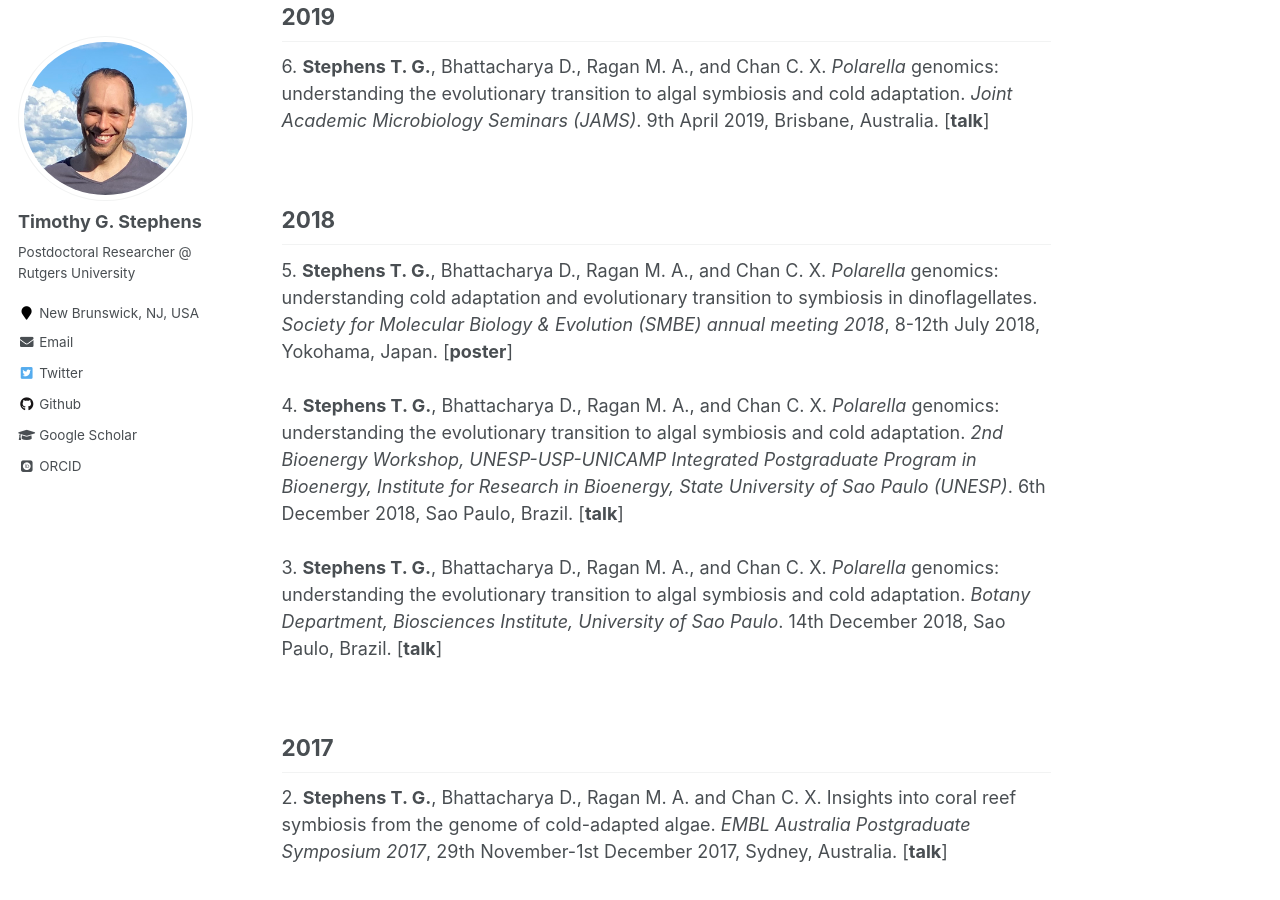
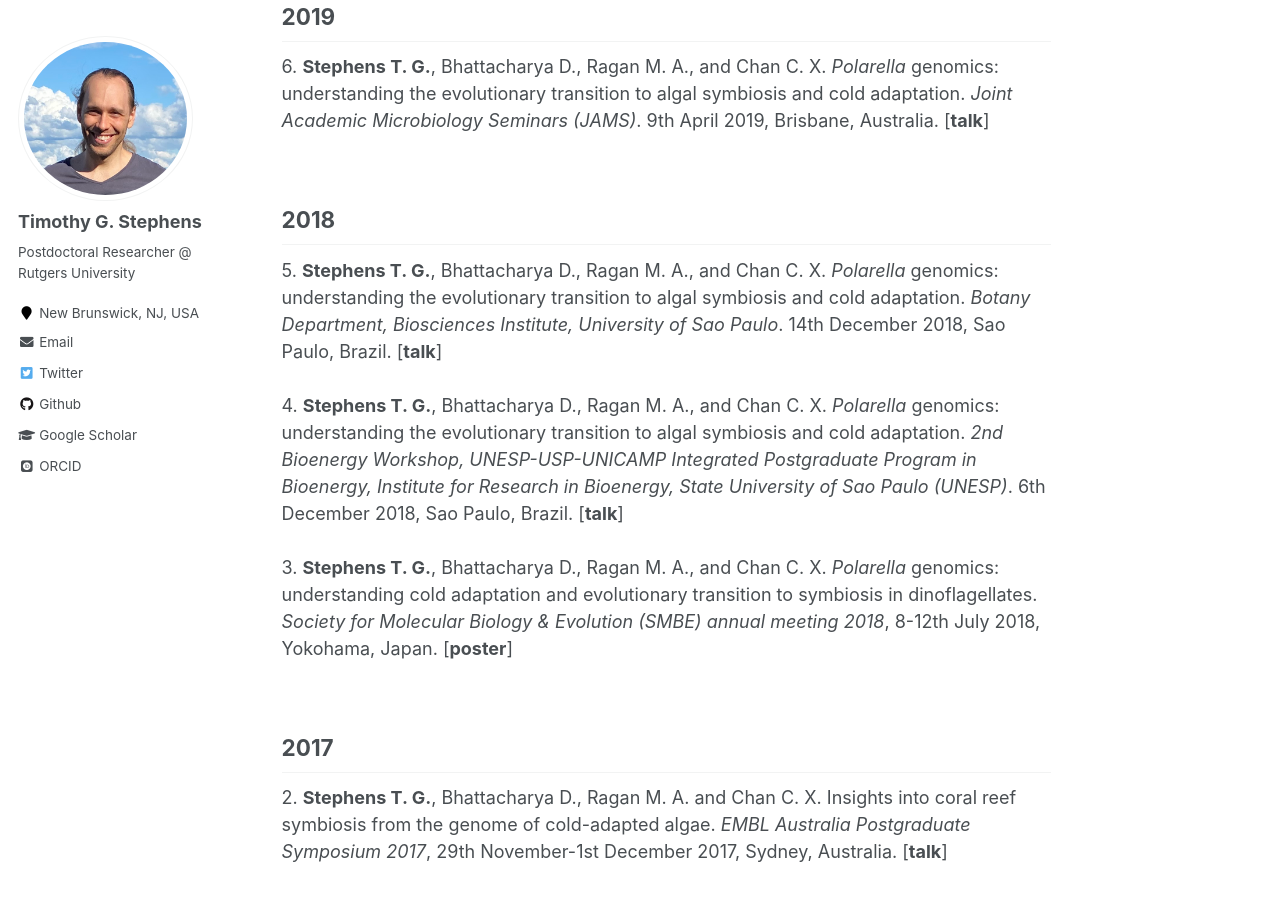
Before and after one commit to TimothyStephens/timothystephens.github.io, a Jekyll site: the page built from _pages/talks.md, in a window 1280 px wide and 900 px high, scrolled down 1947 px. Built offline with Jekyll 4.4.1, drawn with Linux system fonts in a browser that asks for light colours; some web fonts are replaced; some of the changed text lies outside the part shown.

Commit message:
Update pages on 2023-10-13 10:10:56.349899

````diff
--- a/_pages/talks.md
+++ b/_pages/talks.md
@@ -15,27 +15,27 @@
 
 ## 2023
 
-18\. **Stephens T. G.**, Chille E., Wong K., Andrade N., Hulett R., Cleves P., Bhattacharya D., Traylor-Knowles N. Shining a light on "dark" proteins in corals. *From Postdoc to Principal Investigator: An NSF Division of Integrative Organismal Systems (IOS) Virtual Colloquium 2023*. 13-14th September 2023, Virtual. [**talk**]
+18\. **Stephens T. G.**, Chille E., Wong K., Andrade N., Hulett R., Cleves P., Bhattacharya D., Traylor-Knowles N. Shining a light on "dark" proteins in corals. *NSF EDGE PI Meeting 2023*. 10-11th October 2023, Alexandria, Virginia, USA. [**poster**]
 <br/><br/>
-17\. **Stephens T. G.**,  Calatrava V., Gabr A., Grossman A., and Bhattacharya D. Exploring the origin and evolution of primary plastids using *Paulinella* as a model system. *International Society of Endocytobiology conference 2023*. 10-14th September 2023, Field Museum, Chicago, 2023. [**talk**]
+17\. **Stephens T. G.**, Chille E., Wong K., Andrade N., Hulett R., Cleves P., Bhattacharya D., Traylor-Knowles N. Shining a light on "dark" proteins in corals. *From Postdoc to Principal Investigator: An NSF Division of Integrative Organismal Systems (IOS) Virtual Colloquium 2023*. 13-14th September 2023, Virtual. [**talk**]
 <br/><br/>
-16\. **Stephens T. G.**, Chille E., Strand E. L., Putnam H. M., and Bhattacharya D. Multi-omics investigation of coral resilience. *Invited talk at Carnegie Plant Biology Seminar, August 2023*. 25th August 2023, Carnegie Department of Plant Biology, Stanford University, USA. [**talk**]
+16\. **Stephens T. G.**,  Calatrava V., Gabr A., Grossman A., and Bhattacharya D. Exploring the origin and evolution of primary plastids using *Paulinella* as a model system. *International Society of Endocytobiology conference 2023*. 10-14th September 2023, Field Museum, Chicago, 2023. [**talk**]
 <br/><br/>
-15\. **Stephens T. G.**,  Calatrava V., Gabr A., Grossman A., and Bhattacharya D. Exploring the origin and evolution of primary plastids using *Paulinella* as a model system. *JGI Annual User Meeting 2023*. 21-24th August 2023, JGI, Berkeley, California, USA. [**poster**]
+15\. **Stephens T. G.**, Chille E., Strand E. L., Putnam H. M., and Bhattacharya D. Multi-omics investigation of coral resilience. *Invited talk at Carnegie Plant Biology Seminar, August 2023*. 25th August 2023, Carnegie Department of Plant Biology, Stanford University, USA. [**talk**]
 <br/><br/>
-14\. **Stephens T. G.**,  Calatrava V., Gabr A., Grossman A., and Bhattacharya D. Exploring the origin and evolution of primary plastids using *Paulinella* as a model system. *New Phytologist Next Generation Scientists Conference 2023*. 3rd July 2023, National University of Singapore, Singapore. [**talk**]
+14\. **Stephens T. G.**,  Calatrava V., Gabr A., Grossman A., and Bhattacharya D. Exploring the origin and evolution of primary plastids using *Paulinella* as a model system. *JGI Annual User Meeting 2023*. 21-24th August 2023, JGI, Berkeley, California, USA. [**poster**]
 <br/><br/>
-13\. **Stephens T. G.**, Chille E., Wong K., Andrade N., Hulett R., Cleves P., Bhattacharya D., Traylor-Knowles N. Shining a light on "dark" proteins in corals. *NSF EDGE PI Meeting 2023*. 10-11th October 2023, Alexandria, Virginia, USA. [**poster**]
+13\. **Stephens T. G.**,  Calatrava V., Gabr A., Grossman A., and Bhattacharya D. Exploring the origin and evolution of primary plastids using *Paulinella* as a model system. *New Phytologist Next Generation Scientists Conference 2023*. 3rd July 2023, National University of Singapore, Singapore. [**talk**]
 <br/><br/>
 12\. **Stephens T. G.**,  Calatrava V., Gabr A., Grossman A., and Bhattacharya D. Exploring endosymbiosis and biotic interactions using niche, non-model algae. *Invited talk at SCMB GenGen/ACE Special Seminar*. 10th January 2023, The University of Queensland, Brisbane, Australia. [**talk**]
 <br/><br/>
 ## 2022
 
-11\. **Stephens T. G.**, Strand E. L., Putnam H. M., and Bhattacharya D. Differences in ploidy and the prevalence of clonal propagation between *Montipora capitata* and *Pocillopora acuta* from Kane'ohe Bay, Hawai'i. *15th International Coral Reef Symposium*. 3-8th July 2022, Bremen, Germany. [**talk**]
+11\. **Stephens T. G.**, Williams A., Shumaker A., and Bhattacharya D. Integration of multi-omics coral data under thermal stress . *4th Institute for Food, Nutrition, and Health*. 4th November 2022, Rutgers University, New Jersey, USA. [**talk**]
 <br/><br/>
-10\. **Stephens T. G.**, Etten J. V., McDermott T., and Bhattacharya D. Analysis of environmental meta-omics data from the extremophilic red algae Cyanidiophyceae. *Joint Aquatic Sciences Meeting*. 14-20th May, 2022, Grand Rapids, USA. [**talk**]
+10\. **Stephens T. G.**, Strand E. L., Putnam H. M., and Bhattacharya D. Differences in ploidy and the prevalence of clonal propagation between *Montipora capitata* and *Pocillopora acuta* from Kane'ohe Bay, Hawai'i. *15th International Coral Reef Symposium*. 3-8th July 2022, Bremen, Germany. [**talk**]
 <br/><br/>
-9\. **Stephens T. G.**, Williams A., Shumaker A., and Bhattacharya D. Integration of multi-omics coral data under thermal stress . *4th Institute for Food, Nutrition, and Health*. 4th November 2022, Rutgers University, New Jersey, USA. [**talk**]
+9\. **Stephens T. G.**, Etten J. V., McDermott T., and Bhattacharya D. Analysis of environmental meta-omics data from the extremophilic red algae Cyanidiophyceae. *Joint Aquatic Sciences Meeting*. 14-20th May, 2022, Grand Rapids, USA. [**talk**]
 <br/><br/>
 ## 2021
 
@@ -49,11 +49,11 @@
 <br/><br/>
 ## 2018
 
-5\. **Stephens T. G.**, Bhattacharya D., Ragan M. A., and Chan C. X. *Polarella* genomics: understanding cold adaptation and evolutionary transition to symbiosis in dinoflagellates. *Society for Molecular Biology & Evolution (SMBE) annual meeting 2018*, 8-12th July 2018, Yokohama, Japan. [**poster**]
+5\. **Stephens T. G.**, Bhattacharya D., Ragan M. A., and Chan C. X. *Polarella* genomics: understanding the evolutionary transition to algal symbiosis and cold adaptation. *Botany Department, Biosciences Institute, University of Sao Paulo*. 14th December 2018, Sao Paulo, Brazil. [**talk**]
 <br/><br/>
 4\. **Stephens T. G.**, Bhattacharya D., Ragan M. A., and Chan C. X. *Polarella* genomics: understanding the evolutionary transition to algal symbiosis and cold adaptation. *2nd Bioenergy Workshop, UNESP-USP-UNICAMP Integrated Postgraduate Program in Bioenergy, Institute for Research in Bioenergy, State University of Sao Paulo (UNESP)*. 6th December 2018, Sao Paulo, Brazil. [**talk**]
 <br/><br/>
-3\. **Stephens T. G.**, Bhattacharya D., Ragan M. A., and Chan C. X. *Polarella* genomics: understanding the evolutionary transition to algal symbiosis and cold adaptation. *Botany Department, Biosciences Institute, University of Sao Paulo*. 14th December 2018, Sao Paulo, Brazil. [**talk**]
+3\. **Stephens T. G.**, Bhattacharya D., Ragan M. A., and Chan C. X. *Polarella* genomics: understanding cold adaptation and evolutionary transition to symbiosis in dinoflagellates. *Society for Molecular Biology & Evolution (SMBE) annual meeting 2018*, 8-12th July 2018, Yokohama, Japan. [**poster**]
 <br/><br/>
 ## 2017
 
--- a/scripts/cv.rmd
+++ b/scripts/cv.rmd
@@ -143,6 +143,7 @@
 cv_entries %>%
   filter(type == 'talk') %>%
   select(year_begin, what) %>%
+  manual_page_break_after_row("what", "Annual Meeting of the Phycological Society of America") %>%
   kable()
 ```
 
@@ -162,7 +163,6 @@
                         str_c(what, ", ", additional_info, ", ", where),
                         str_c(what, ", ", where))) %>%
   select(year_begin, what) %>%
-  manual_page_break_after_row("what", "UQ-FAPESP Strategic Research Fund SPRINT") %>%
   kable()
 ```
 
--- a/scripts/cv_short.rmd
+++ b/scripts/cv_short.rmd
@@ -134,7 +134,7 @@
                             ref2print)
          ) %>%
   select(year, ref2print) %>%
-  manual_page_break_after_row("ref2print", "Genome-powered classification of microbial") %>%
+  manual_page_break_after_row("ref2print", "generates evolutionary novelty in the photosynthetic amoeba") %>%
   knitr::kable()
 ```
 
@@ -143,7 +143,7 @@
 cv_entries %>%
   filter(type == 'talk') %>%
   select(year_begin, what) %>%
-  manual_page_break_after_row("what", "International Coral Reef Symposium") %>%
+  manual_page_break_after_row("what", "4th Institute for Food, Nutrition, and Health") %>%
   kable()
 ```
 
````
Also changed, not shown: 16 other files.
